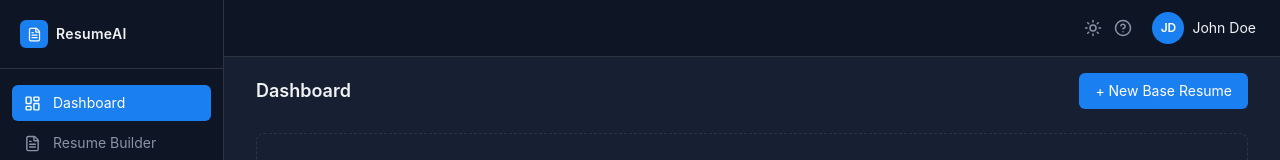
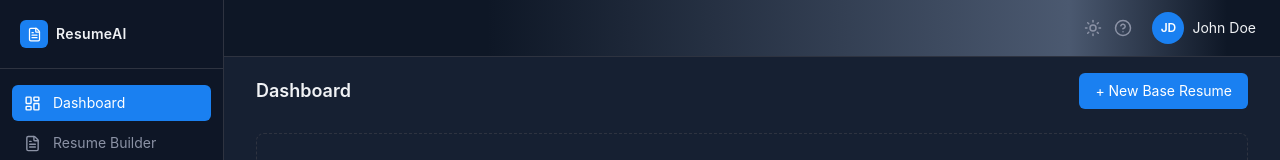
Before and after one commit to dvoranii/resume-tailor-ai, a React (Vite) app in the folder packages/frontend/: page / in a window 1280 px wide. Shown: the top 160 px of the page. Built offline with nearby package versions, Linux system fonts and the light colour scheme; no server answers.

Commit message:
added gradient background to topbar

```diff
--- a/packages/frontend/src/components/layout/Topbar.tsx
+++ b/packages/frontend/src/components/layout/Topbar.tsx
@@ -2,7 +2,13 @@ import { Sun, HelpCircle } from "lucide-react";
 
 export default function Topbar() {
   return (
-    <header className="flex items-center justify-end gap-3 px-6 py-3 border-b border-border bg-[#0e1626]">
+    <header
+      className="flex items-center justify-end gap-3 px-6 py-3 border-b border-border bg-[#0e1626]"
+      style={{
+        background:
+          "linear-gradient(90deg, rgba(14,23,38,1) 25%, rgba(75,89,112,1) 80%, rgba(14,23,38,1) 95%)",
+      }}
+    >
       <button className="text-text-muted hover:text-text-primary transition-colors">
         <Sun size={18} />
       </button>
```
